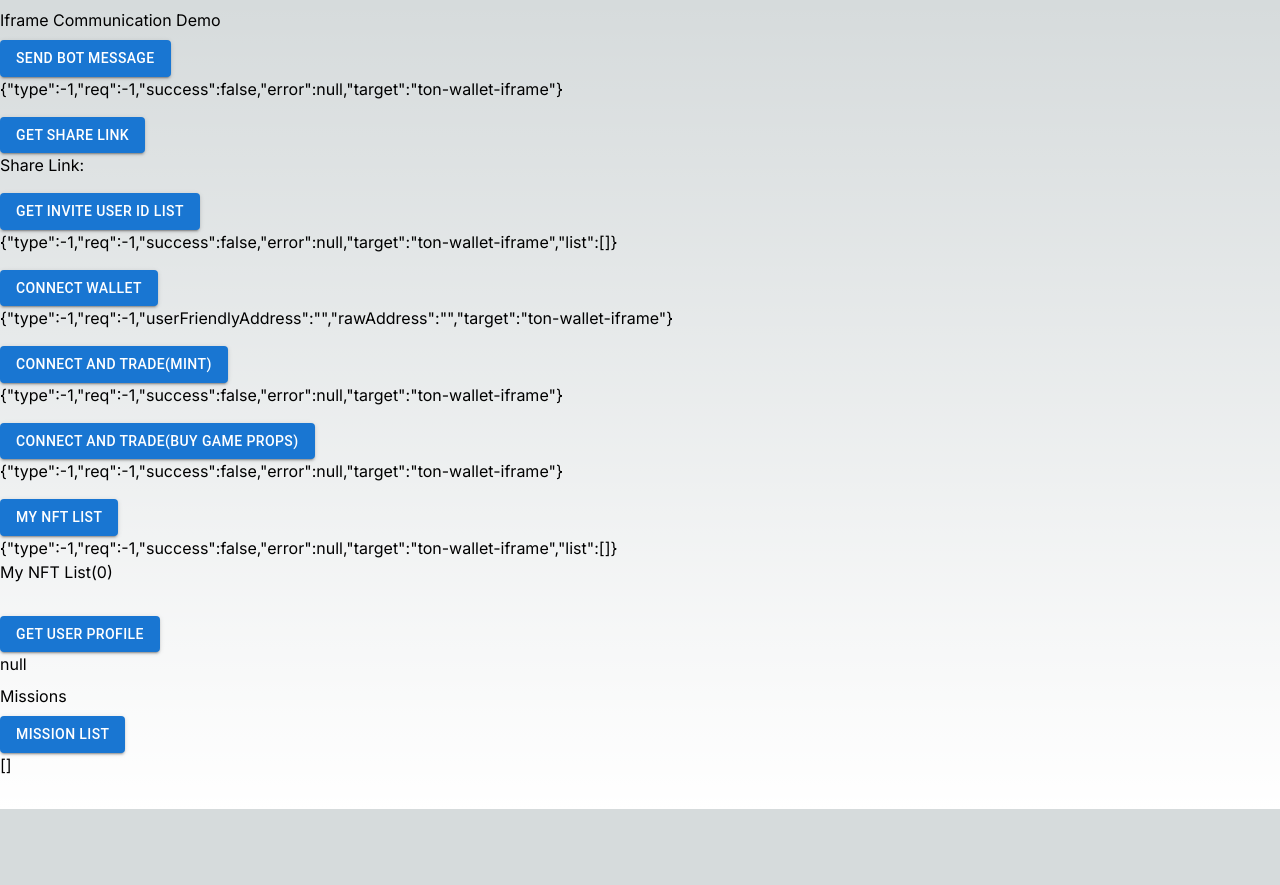
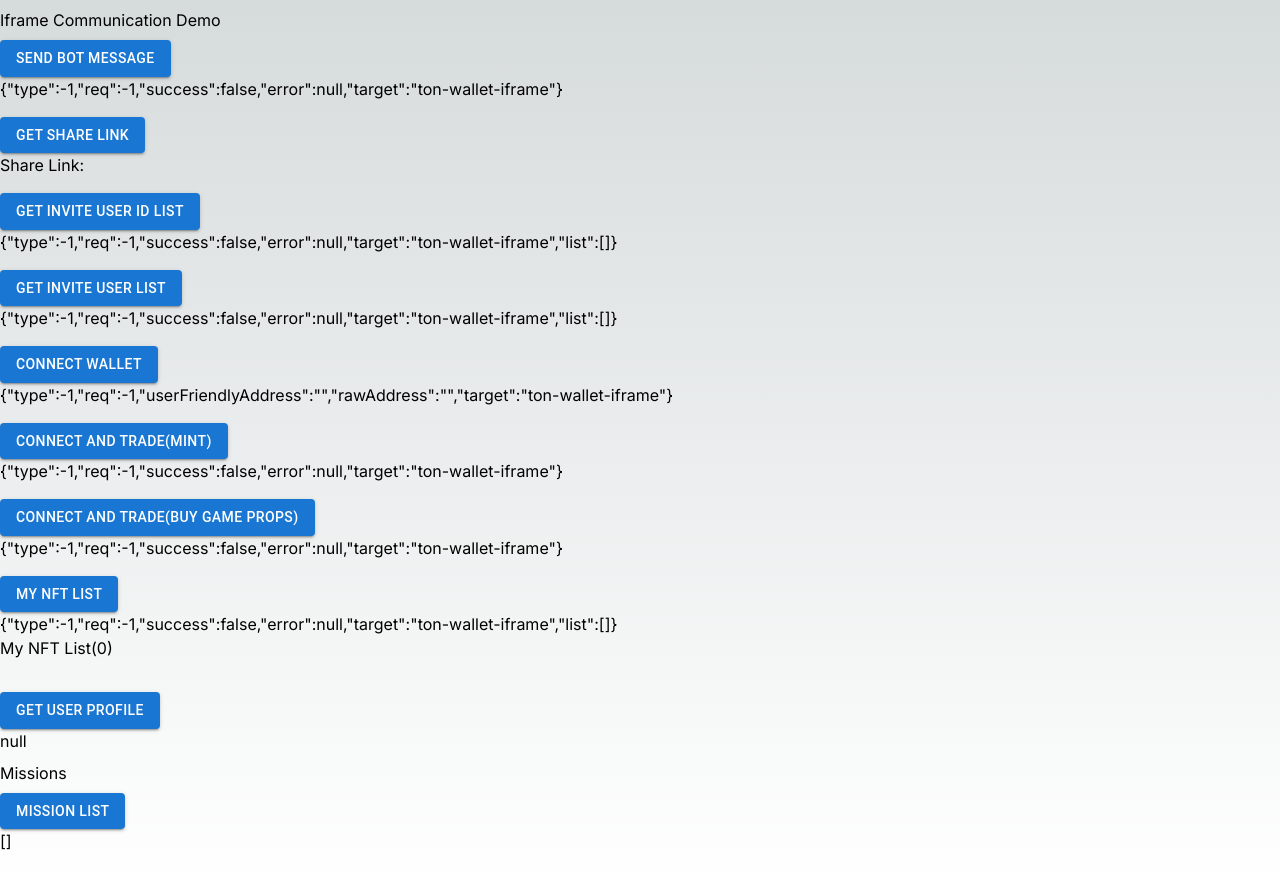
Before and after one commit to rocket3labs/aria-tma-frame-demo, a Next.js app: page / in a window 1280 px wide. Before the commit the page ends 809 px from the top, so only its background shows below. Built offline with nearby package versions, Linux system fonts and the light colour scheme.

Commit message:
feat: Add functionality to get invite user list in IframePage component

```diff
--- a/src/app/page.tsx
+++ b/src/app/page.tsx
@@ -404,6 +404,10 @@ const IframePage: React.FC = () => {
     type: -1, req: -1, success: false, error: null, target: "ton-wallet-iframe"
   });
 
+  const [responseDataInviteUserList, setResponseDataInviteUserList] = useState<responseDataList>({
+    type: -1, req: -1, success: false, error: null, target: "ton-wallet-iframe", list: []
+  });
+
   const connectWallet = () => {
     const request: requestIframeChild = {
       type: IframeBussinessType.Connect, target: "ton-wallet-iframe-parent", req: 1
@@ -514,6 +518,15 @@ const IframePage: React.FC = () => {
     }
   }
 
+  const getInviteUserList = () => {
+    const request: requestIframeChild = {
+      type: IframeBussinessType.getInviteUserList, target: "ton-wallet-iframe-parent", req: 11
+    }
+    if (!_.isUndefined(window)) {
+      window.parent.postMessage(request, "*");
+    }
+  }
+
   const verifyIframeURLSign = () => {
     const urlIframe = window.location.href
     const isVerify = verifyURLSign(urlIframe)
@@ -591,6 +604,10 @@ const IframePage: React.FC = () => {
               const dataResSendTGBotMessage: responseBase = data
               setResponseSendTGBotMessage(dataResSendTGBotMessage)
               break
+            case IframeBussinessType.getInviteUserList:
+              const dataResInviteUserList: responseDataList = data
+              setResponseDataInviteUserList(dataResInviteUserList)
+              break
             case IframeBussinessType.Task:
               const { action } = data
               switch (action) {
@@ -629,6 +646,14 @@ const IframePage: React.FC = () => {
           <Button variant="contained" onClick={() => { getInviteUserIDList() }}>Get Invite User ID List</Button>
           <Box>
             {JSON.stringify(responseDataInviteUIDList)}
+          </Box>
+        </List>
+      </Box>
+      <Box>
+        <List>
+          <Button variant="contained" onClick={() => { getInviteUserList() }}>Get Invite User List</Button>
+          <Box>
+            {JSON.stringify(responseDataInviteUserList)}
           </Box>
         </List>
       </Box>
--- a/src/iframeParaType.ts
+++ b/src/iframeParaType.ts
@@ -10,6 +10,7 @@ export const enum IframeBussinessType {
     GetInviteCodeShareLink = 8,
     GetInviteUserIDList = 9,
     SendTGBotMessage = 10,
+    getInviteUserList = 11,
     Task = 100,
     GetTonWalletAddress = 9999,
 }
```
